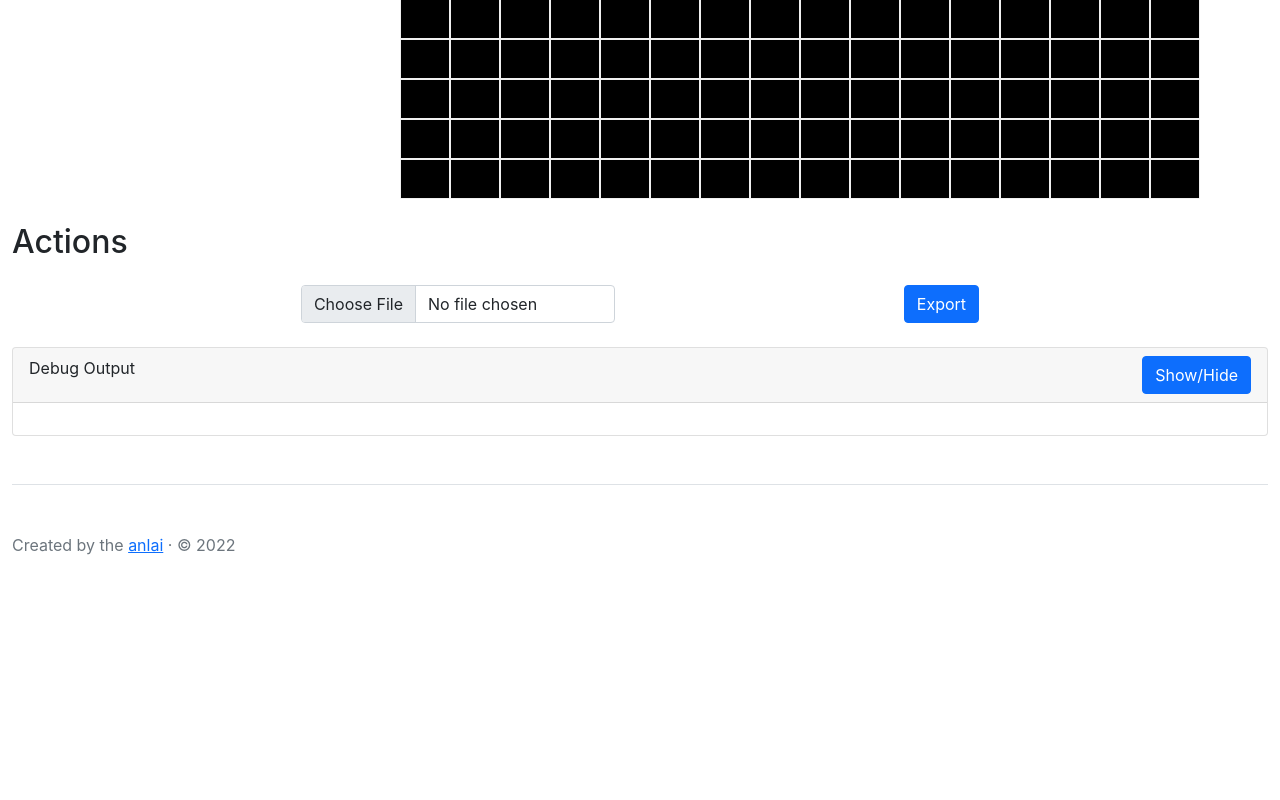
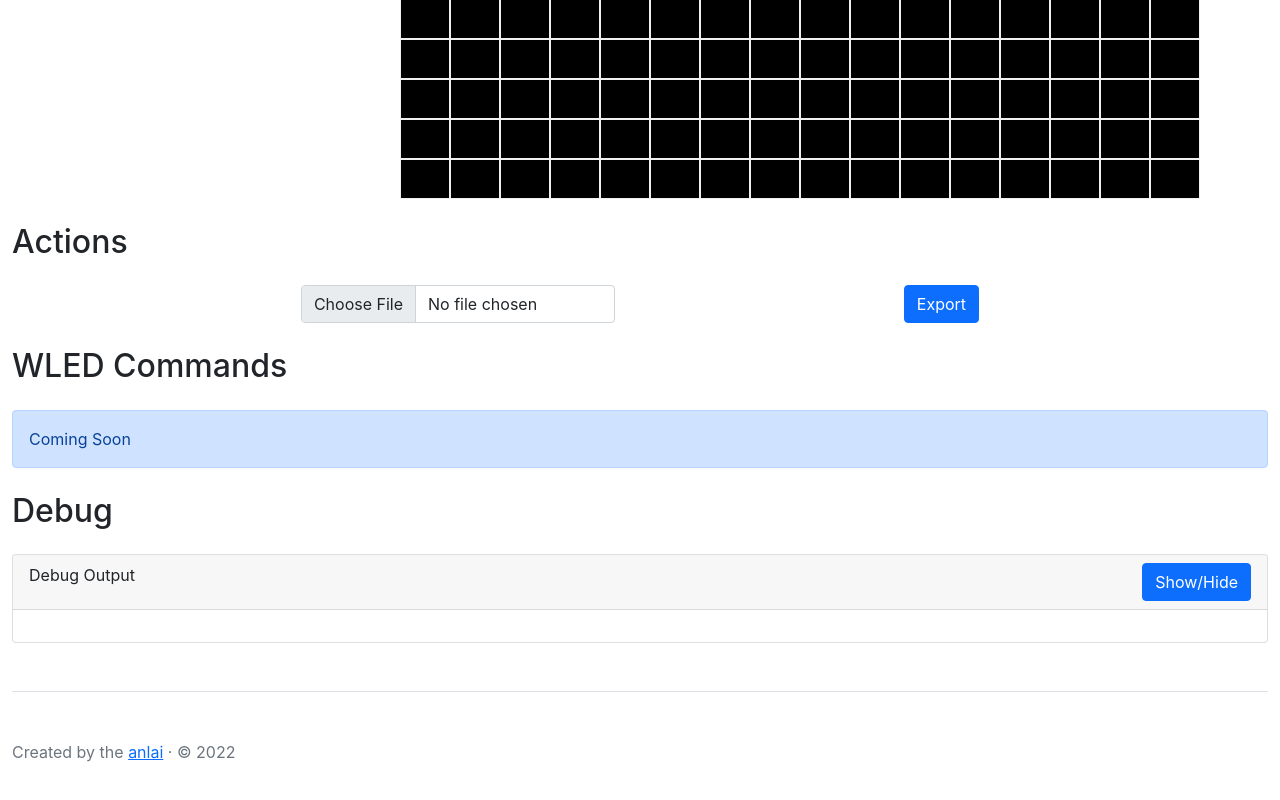
Before and after one commit to anlai/wled-designer, a React (Create React App) app: page / in a window 1280 px wide. Shown: the part 757-1557 px from the top of the page. Before the commit the page ends 1362 px from the top, so only its background shows below. Built offline with nearby package versions, Linux system fonts and the light colour scheme.

Commit message:
added placeholder

```diff
--- a/src/Components/Designer/Designer.jsx
+++ b/src/Components/Designer/Designer.jsx
@@ -1,5 +1,5 @@
 import React from 'react';
-import { Col, Row } from 'react-bootstrap';
+import { Col, Row, Alert } from 'react-bootstrap';
 import DesignEditor from '../DesignEditor/DesignEditor';
 import DesignLayout from '../DesignLayout/DesignLayout';
 import CollapsableCard from '../CollapsableCard/CollapsableCard';
@@ -100,6 +100,10 @@ const Designer = () => {
         <h2 className="mt-4 mb-4">Actions</h2>
         <DesignActions state={state} onDesignLoad={onDesignLoad}></DesignActions>
 
+        <h2 className="mt-4 mb-4">WLED Commands</h2>
+        <Alert variant="primary">Coming Soon</Alert>
+
+        <h2 className="mt-4 mb-4">Debug</h2>
         <CollapsableCard header="Debug Output" className="mt-4">
             <pre>{JSON.stringify(state,null, '  ')}</pre>
         </CollapsableCard>
```
